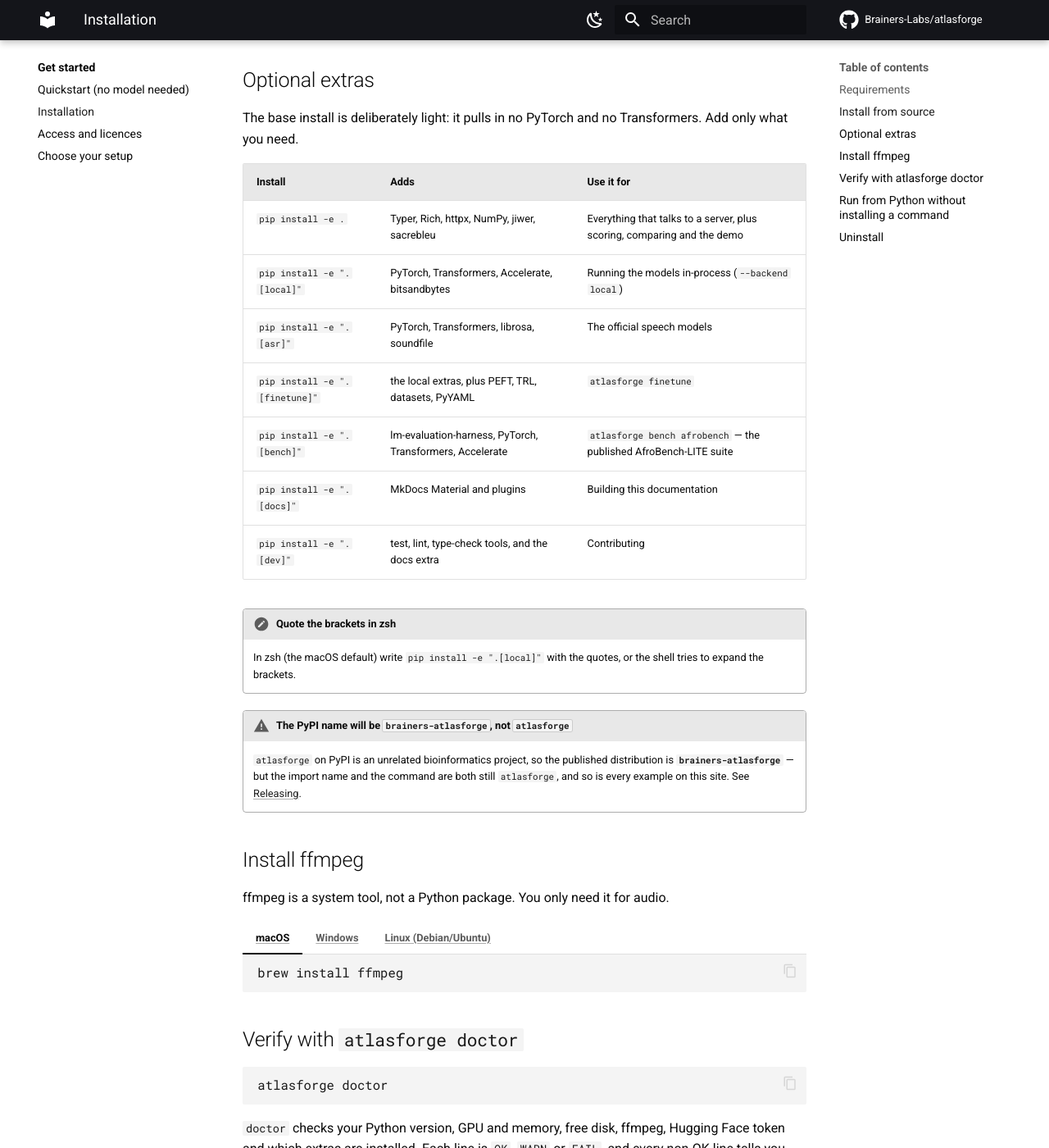
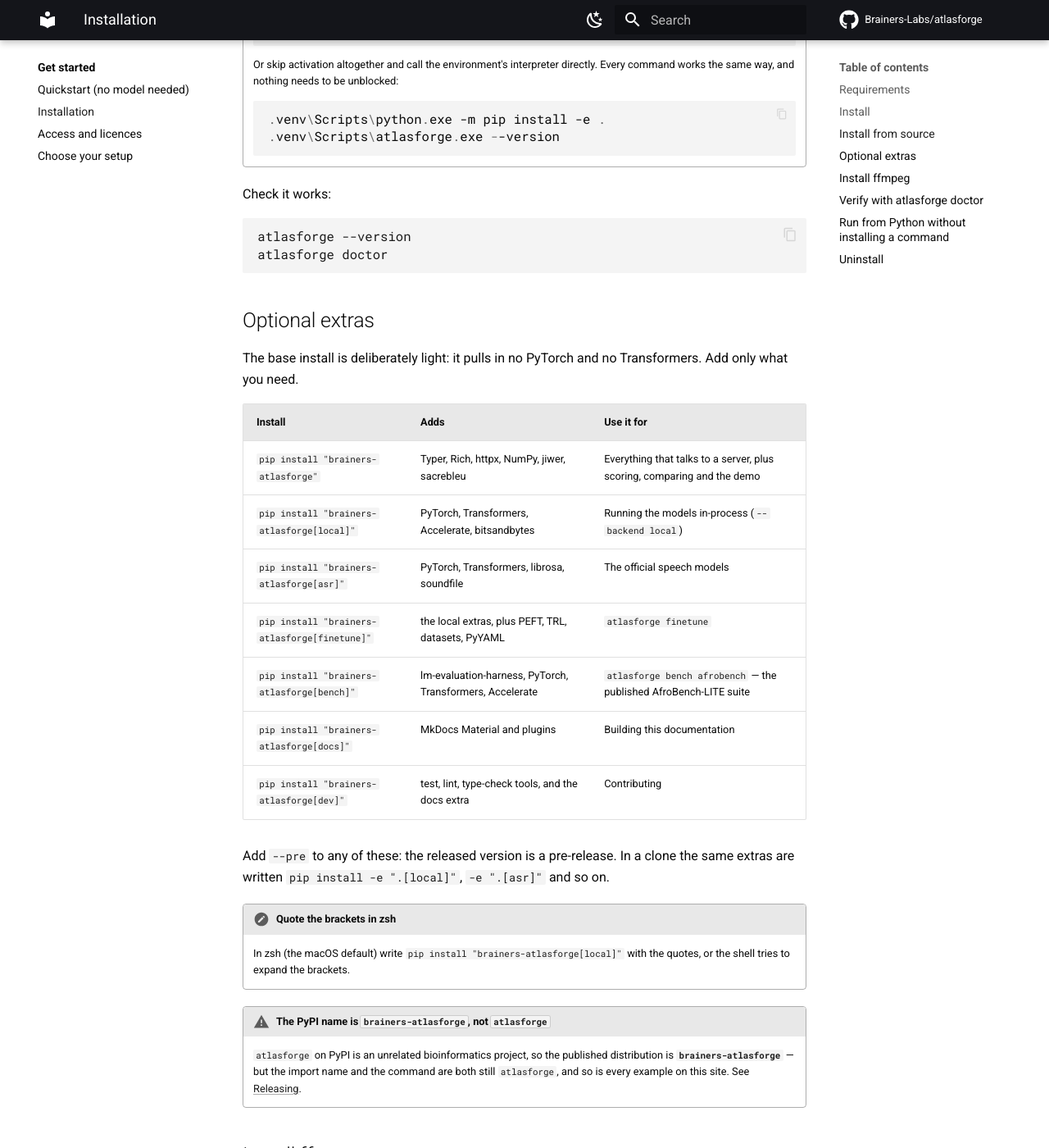
Before and after one commit to Brainers-Labs/atlasforge, an MkDocs documentation site: the page built from docs/get-started/installation.md, in a window 1280 px wide and 1400 px high, scrolled down 1361 px. Shown: the whole window at 82% size. Built offline with MkDocs 1.6.1 and Material for MkDocs 9.7.7, drawn with Linux system fonts in a browser that asks for light colours; comment, search, counter and statistics services are not loaded; some of the changed text lies outside the part shown.

Commit message:
Release 0.1.0a2: the first version published to PyPI
Two things had to be settled before an upload, and neither could wait until after it.

The version could not stay `0.1.0a1`. That tag is six commits behind `main` and predates the two
py3.10 CI failures and the Windows one, and its `pyproject.toml` still pointed `Homepage` and
`Issues` at the personal account. PyPI never lets a version's metadata be edited once uploaded, so
publishing the tag as it stood would have written the old URLs into the permanent record. `a2` is
the PEP 440 continuation and says what it is: a second alpha, not a correction to the first.

The README is the project description on PyPI, rendered from this commit, so what it said about
PyPI had to be true before the upload rather than after it:

- It said AtlasForge was not on PyPI. It now leads with `pip install --pre brainers-atlasforge`
  and keeps the clone as the way to run the tip of `main` or to work on the tool itself.
- Its six links were relative (`docs/index.md`), which work on GitHub and are not links at all in
  a rendered PyPI description. They are absolute GitHub URLs now.
- The installation page's extras table told every reader to run `pip install -e ".[local]"`, which
  is only right inside a clone. The published form comes first and the clone form is noted, and
  the troubleshooting entry for a missing extra had the same problem. Both now agree with the
  hints the source already printed, which have led with `pip install "brainers-atlasforge[local]"`
  since the rename.

The notebook installs the published distribution too. Its cell cloned `main` from GitHub because
there was nothing to install; a `git+https` line names a branch and drifts from the release without
anything noticing, which is the failure the test beside it was written for.

The version bump moved the footer of both committed HTML reports, so they are regenerated here:
`examples/reports/` is checked byte for byte against what this code produces, and a version string
that reaches an artefact is exactly what that test is for. The other four examples are untouched —
no number in them changed.

Co-Authored-By: Claude Code <noreply@anthropic.com>

````diff
--- a/docs/get-started/installation.md
+++ b/docs/get-started/installation.md
@@ -9,9 +9,22 @@
 | ffmpeg | Only for speech: it decodes `.ogg`, `.m4a`, `.mp3` and `.wav` |
 | A GPU | **Not** needed for evaluation, comparison or the demo. Needed for the 8B model locally and for fine-tuning. See [Choose your setup](choose-your-setup.md). |
 
+## Install
+
+The distribution is `brainers-atlasforge`, and it is a pre-release, so `--pre` is required — without
+it pip will not see it:
+
+```bash
+pip install --pre brainers-atlasforge
+atlasforge --version
+```
+
+The import name and the command are both `atlasforge`. The distribution name differs because the
+plain name on PyPI belongs to an unrelated bioinformatics project.
+
 ## Install from source
 
-AtlasForge is not on PyPI yet. Install it from a clone of the repository:
+To work on AtlasForge itself, or to run the tip of `main` rather than a release, install from a clone:
 
 ```bash
 git clone https://github.com/Brainers-Labs/atlasforge
@@ -63,18 +76,21 @@ The base install is deliberately light: it pulls in no PyTorch and no Transforme
 
 | Install | Adds | Use it for |
 |---|---|---|
-| `pip install -e .` | Typer, Rich, httpx, NumPy, jiwer, sacrebleu | Everything that talks to a server, plus scoring, comparing and the demo |
-| `pip install -e ".[local]"` | PyTorch, Transformers, Accelerate, bitsandbytes | Running the models in-process (`--backend local`) |
-| `pip install -e ".[asr]"` | PyTorch, Transformers, librosa, soundfile | The official speech models |
-| `pip install -e ".[finetune]"` | the local extras, plus PEFT, TRL, datasets, PyYAML | `atlasforge finetune` |
-| `pip install -e ".[bench]"` | lm-evaluation-harness, PyTorch, Transformers, Accelerate | `atlasforge bench afrobench` — the published AfroBench-LITE suite |
-| `pip install -e ".[docs]"` | MkDocs Material and plugins | Building this documentation |
-| `pip install -e ".[dev]"` | test, lint, type-check tools, and the docs extra | Contributing |
+| `pip install "brainers-atlasforge"` | Typer, Rich, httpx, NumPy, jiwer, sacrebleu | Everything that talks to a server, plus scoring, comparing and the demo |
+| `pip install "brainers-atlasforge[local]"` | PyTorch, Transformers, Accelerate, bitsandbytes | Running the models in-process (`--backend local`) |
+| `pip install "brainers-atlasforge[asr]"` | PyTorch, Transformers, librosa, soundfile | The official speech models |
+| `pip install "brainers-atlasforge[finetune]"` | the local extras, plus PEFT, TRL, datasets, PyYAML | `atlasforge finetune` |
+| `pip install "brainers-atlasforge[bench]"` | lm-evaluation-harness, PyTorch, Transformers, Accelerate | `atlasforge bench afrobench` — the published AfroBench-LITE suite |
+| `pip install "brainers-atlasforge[docs]"` | MkDocs Material and plugins | Building this documentation |
+| `pip install "brainers-atlasforge[dev]"` | test, lint, type-check tools, and the docs extra | Contributing |
+
+Add `--pre` to any of these: the released version is a pre-release. In a clone the same extras are
+written `pip install -e ".[local]"`, `-e ".[asr]"` and so on.
 
 !!! note "Quote the brackets in zsh"
-    In zsh (the macOS default) write `pip install -e ".[local]"` with the quotes, or the shell tries to expand the brackets.
+    In zsh (the macOS default) write `pip install "brainers-atlasforge[local]"` with the quotes, or the shell tries to expand the brackets.
 
-!!! warning "The PyPI name will be `brainers-atlasforge`, not `atlasforge`"
+!!! warning "The PyPI name is `brainers-atlasforge`, not `atlasforge`"
     `atlasforge` on PyPI is an unrelated bioinformatics project, so the published distribution is
     **`brainers-atlasforge`** — but the import name and the command are both still `atlasforge`,
     and so is every example on this site. See [Releasing](../project/releasing.md).
--- a/src/atlasforge/__init__.py
+++ b/src/atlasforge/__init__.py
@@ -20,7 +20,7 @@ from atlasforge.api import (
     write_reports,
 )
 
-__version__ = "0.1.0a1"
+__version__ = "0.1.0a2"
 
 __all__ = [
     "Evaluation",
````
Also changed, not shown: CHANGELOG.md (+6 -2 lines), OVERVIEW.md (+1 -1 lines), README.md (+15 -9 lines), docs/help/troubleshooting.md (+2 -2 lines), docs/project/releasing.md (+21 -3 lines), 5 other files.
